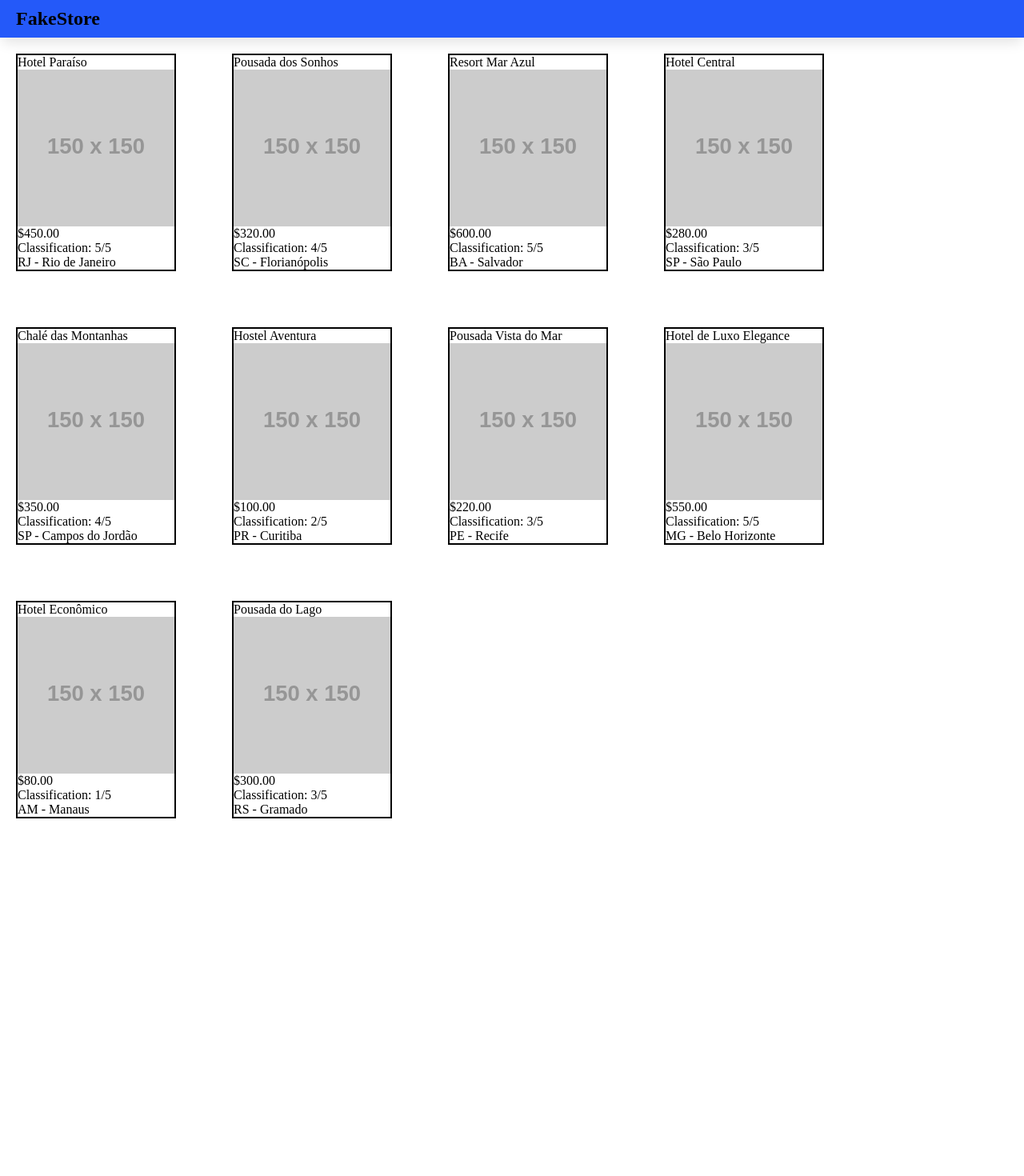
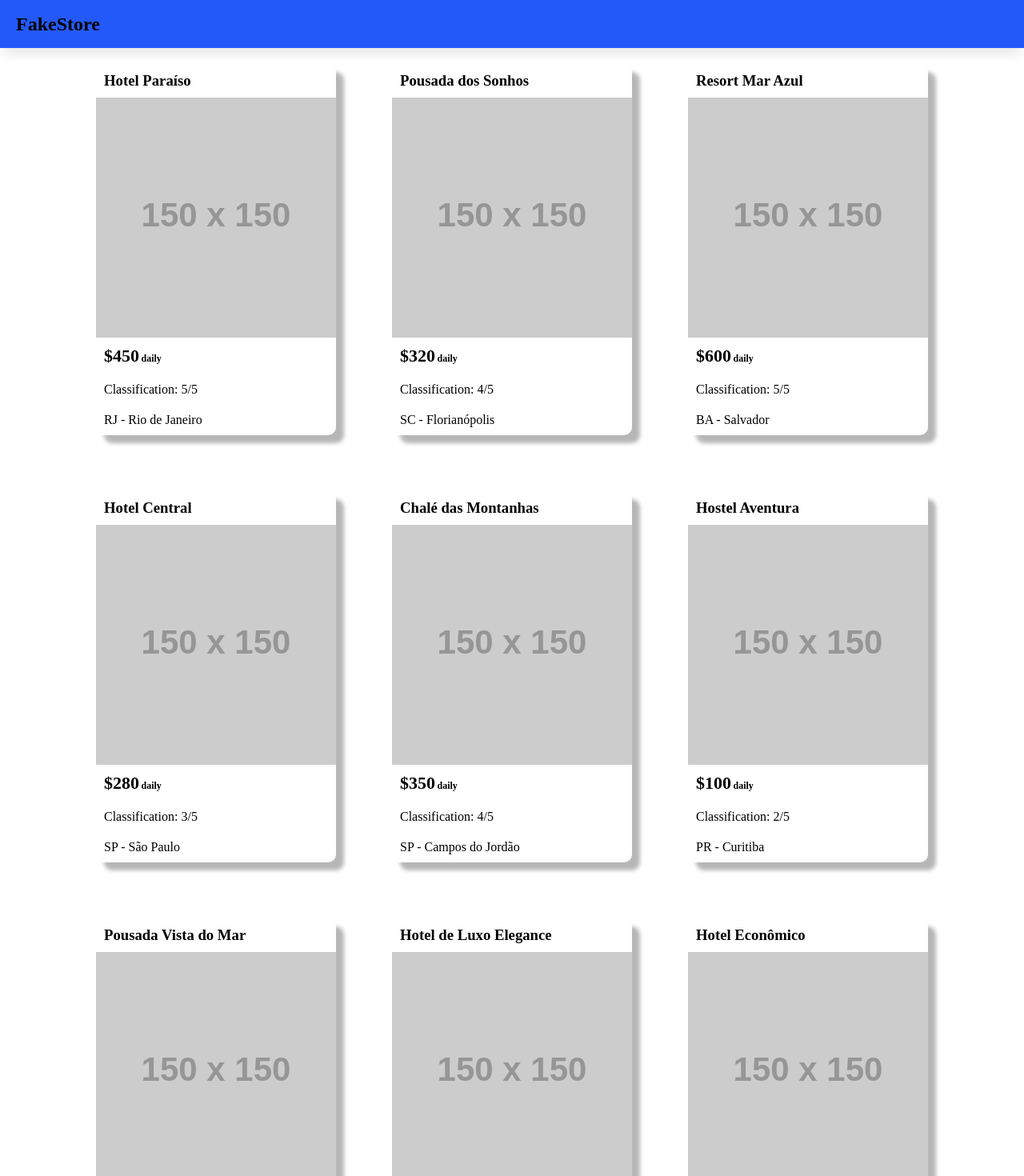
Before and after one commit to Gabriel5595/24E3_2_AT, a React (Vite) app: page / in a window 1280 px wide. Shown: the top 1470 px of the page at 80% size. Before the commit the page ends 1043 px from the top, so only its background shows below. Built offline with nearby package versions, Linux system fonts and the light colour scheme.

Commit message:
AT 3 - Finalização da página Details

```diff
--- a/src/components/Header/header.module.css
+++ b/src/components/Header/header.module.css
@@ -1,4 +1,8 @@
 .header {
+    display: flex;
+    align-items: center;
+    width: 100vw;
+    height: 60px;
     background-color: #2459f9;
     padding: 10px 20px;
     box-shadow: 0px 10px 15px -3px rgba(0,0,0,0.1);
--- a/src/components/HotelCard/hotelCard.module.css
+++ b/src/components/HotelCard/hotelCard.module.css
@@ -1,7 +1,36 @@
 .hotelCardContainer {
-    border: 2px solid black;
     display: flex;
     flex-direction: column;
-    width: 200px;
+    width: 300px;
     margin: 20px;
+    box-shadow: 10px 10px 5px 0px rgba(0, 0, 0, 0.285);
+    border-radius: 10px;
 }
+
+.hotelCardContainer span {
+    font-size: 12px;
+    margin: -3px;
+}
+
+.hotelCardImg {
+    width: 300px;
+    overflow: hidden;
+}
+
+.hotelCardContainer p{
+    padding: 10px;
+}
+
+.hotelCardName {
+    padding: 10px;
+}
+
+.hotelCardPrice {
+    font-weight: bold;
+    font-size: 22px;
+}
+
+.link {
+    text-decoration: none;
+    color: black;
+}
--- a/src/components/HotelCard/index.jsx
+++ b/src/components/HotelCard/index.jsx
@@ -1,13 +1,21 @@
+import { Link } from "react-router-dom"
+
 import styles from "./hotelCard.module.css"
 
 export default function HotelCard(props) {
     return (
-        <div className={styles.hotelCardContainer}>
-            <p>{props.name}</p>
-            <img src={props.image} alt="Image placeholder" />
-            <p>${props.price}</p>
-            <p>Classification: {props.classification}/5</p>
-            <p>{props.state} - {props.city}</p>
-        </div>
+        <Link to={`details/${props.hotel.id}`} className={styles.link}>
+            <div className={styles.hotelCardContainer}>
+                <h3 className={styles.hotelCardName}>{props.hotel.name}</h3>
+                <img
+                    src={props.hotel.image}
+                    alt="Image placeholder"
+                    className={styles.hotelCardImg} />
+                <p className={styles.hotelCardPrice}>${props.hotel.price} <span>daily</span></p>
+                <p className={styles.hotelCardClass}>Classification: {props.hotel.classification}/5</p>
+                <p className={styles.hotelCardLocation}>{props.hotel.state} - {props.hotel.city}</p>
+            </div>
+        </Link>
+
     )
 }
--- /dev/null
+++ b/src/pages/Details/details.module.css
@@ -0,0 +1,18 @@
+.mainDetailContainer {
+    display: flex;
+    flex-direction: column;
+}
+
+.DetailContentContainer {
+    display: flex;
+    margin: 50px;
+    max-width: 400px;
+}
+
+.DetailTextContainer {
+    margin-left: 30px;
+}
+
+.DetailTextContainer p {
+    padding: 5px;
+}
--- /dev/null
+++ b/src/pages/Details/index.jsx
@@ -0,0 +1,65 @@
+import { useParams } from "react-router-dom"
+import { useState, useEffect } from "react";
+
+import styles from "./details.module.css"
+
+import Header from "../../components/Header/Header"
+
+
+const mock =
+{
+    nome: "Hotel Paraíso",
+    imagem: "https://via.placeholder.com/150",
+    classificacao: 5,
+    cidade: "Rio de Janeiro",
+    estado: "RJ",
+    precoDiaria: 450
+}
+
+export default function Details() {
+
+    const [productSpec, setProductSpec] = useState({})
+    const { id } = useParams();
+
+    function getProductDeatils(id) {
+        const hotels = JSON.parse(localStorage.getItem("@hotels"));
+        console.log(hotels)
+        if (hotels) {
+            const selectedHotel = hotels.find((hotel) => hotel.id === parseInt(id));
+            console.log(selectedHotel)
+            return selectedHotel
+        } else {
+            console.log("No information found.");
+        }
+    };
+
+    useEffect(() => {
+        const hotelDetails = getProductDeatils(id)
+        console.log(hotelDetails)
+        setProductSpec(hotelDetails)
+        console.log(productSpec)
+    }, [])
+
+    return (
+
+        <div className={styles.mainDetailContainer}>
+
+            <Header />
+
+            <div className={styles.DetailContentContainer}>
+
+                <div className={styles.DetailImgContainer}>
+                    <img src={productSpec.image} alt="Image placeholder" />
+                </div>
+
+                <div className={styles.DetailTextContainer}>
+                    <h2>{productSpec.name}</h2>
+                    <p>Classification: {productSpec.classification}/5</p>
+                    <p>${productSpec.price}</p>
+                    <p>{productSpec.state} - {productSpec.city}</p>
+                </div>
+            </div>
+        </div>
+
+    )
+}
--- a/src/pages/Home/home.module.css
+++ b/src/pages/Home/home.module.css
@@ -4,6 +4,7 @@
 
 .hotelsContainer {
     display: flex;
+    justify-content: center;
     gap: 30px;
     flex-wrap: wrap;
 }
--- a/src/pages/Home/index.jsx
+++ b/src/pages/Home/index.jsx
@@ -29,15 +29,18 @@ export default function Home() {
             <Header />
             <div className={styles.hotelsContainer}>
                 {
-                    list.map((hotel, index) => (
+                    list.map((hotel) => (
                         <HotelCard
-                            key={index}
-                            name={hotel.nome}
-                            image={hotel.imagem}
-                            classification={hotel.classificacao}
-                            state={hotel.estado}
-                            city={hotel.cidade}
-                            price={hotel.precoDiaria.toFixed(2)} />
+                            key={hotel.id}
+                            hotel={hotel}
+
+                            // name={hotel.nome}
+                            // image={hotel.imagem}
+                            // classification={hotel.classificacao}
+                            // state={hotel.estado}
+                            // city={hotel.cidade}
+                            // price={hotel.precoDiaria.toFixed(2)}
+                            />
                     ))
                 }
             </div>
--- a/src/resources/list_hotels.js
+++ b/src/resources/list_hotels.js
@@ -1,83 +1,93 @@
 const list_hotel = [
     {
-        nome: "Hotel Paraíso",
-        imagem: "https://via.placeholder.com/150",
-        classificacao: 5,
-        cidade: "Rio de Janeiro",
-        estado: "RJ",
-        precoDiaria: 450
+        id: 1,
+        name: "Hotel Paraíso",
+        image: "https://via.placeholder.com/150",
+        classification: 5,
+        city: "Rio de Janeiro",
+        state: "RJ",
+        price: 450
     },
     {
-        nome: "Pousada dos Sonhos",
-        imagem: "https://via.placeholder.com/150",
-        classificacao: 4,
-        cidade: "Florianópolis",
-        estado: "SC",
-        precoDiaria: 320
+        id: 2,
+        name: "Pousada dos Sonhos",
+        image: "https://via.placeholder.com/150",
+        classification: 4,
+        city: "Florianópolis",
+        state: "SC",
+        price: 320
     },
     {
-        nome: "Resort Mar Azul",
-        imagem: "https://via.placeholder.com/150",
-        classificacao: 5,
-        cidade: "Salvador",
-        estado: "BA",
-        precoDiaria: 600
+        id: 3,
+        name: "Resort Mar Azul",
+        image: "https://via.placeholder.com/150",
+        classification: 5,
+        city: "Salvador",
+        state: "BA",
+        price: 600
     },
     {
-        nome: "Hotel Central",
-        imagem: "https://via.placeholder.com/150",
-        classificacao: 3,
-        cidade: "São Paulo",
-        estado: "SP",
-        precoDiaria: 280
+        id: 4,
+        name: "Hotel Central",
+        image: "https://via.placeholder.com/150",
+        classification: 3,
+        city: "São Paulo",
+        state: "SP",
+        price: 280
     },
     {
-        nome: "Chalé das Montanhas",
-        imagem: "https://via.placeholder.com/150",
-        classificacao: 4,
-        cidade: "Campos do Jordão",
-        estado: "SP",
-        precoDiaria: 350
+        id: 5,
+        name: "Chalé das Montanhas",
+        image: "https://via.placeholder.com/150",
+        classification: 4,
+        city: "Campos do Jordão",
+        state: "SP",
+        price: 350
     },
     {
-        nome: "Hostel Aventura",
-        imagem: "https://via.placeholder.com/150",
-        classificacao: 2,
-        cidade: "Curitiba",
-        estado: "PR",
-        precoDiaria: 100
+        id: 6,
+        name: "Hostel Aventura",
+        image: "https://via.placeholder.com/150",
+        classification: 2,
+        city: "Curitiba",
+        state: "PR",
+        price: 100
     },
     {
-        nome: "Pousada Vista do Mar",
-        imagem: "https://via.placeholder.com/150",
-        classificacao: 3,
-        cidade: "Recife",
-        estado: "PE",
-        precoDiaria: 220
+        id: 7,
+        name: "Pousada Vista do Mar",
+        image: "https://via.placeholder.com/150",
+        classification: 3,
+        city: "Recife",
+        state: "PE",
+        price: 220
     },
     {
-        nome: "Hotel de Luxo Elegance",
-        imagem: "https://via.placeholder.com/150",
-        classificacao: 5,
-        cidade: "Belo Horizonte",
-        estado: "MG",
-        precoDiaria: 550
+        id: 8,
+        name: "Hotel de Luxo Elegance",
+        image: "https://via.placeholder.com/150",
+        classification: 5,
+        city: "Belo Horizonte",
+        state: "MG",
+        price: 550
     },
     {
-        nome: "Hotel Econômico",
-        imagem: "https://via.placeholder.com/150",
-        classificacao: 1,
-        cidade: "Manaus",
-        estado: "AM",
-        precoDiaria: 80
+        id: 9,
+        name: "Hotel Econômico",
+        image: "https://via.placeholder.com/150",
+        classification: 1,
+        city: "Manaus",
+        state: "AM",
+        price: 80
     },
     {
-        nome: "Pousada do Lago",
-        imagem: "https://via.placeholder.com/150",
-        classificacao: 3,
-        cidade: "Gramado",
-        estado: "RS",
-        precoDiaria: 300
+        id: 10,
+        name: "Pousada do Lago",
+        image: "https://via.placeholder.com/150",
+        classification: 3,
+        city: "Gramado",
+        state: "RS",
+        price: 300
     }
 ];
 
```
Also changed, not shown: src/main.jsx (+7 -2 lines).
